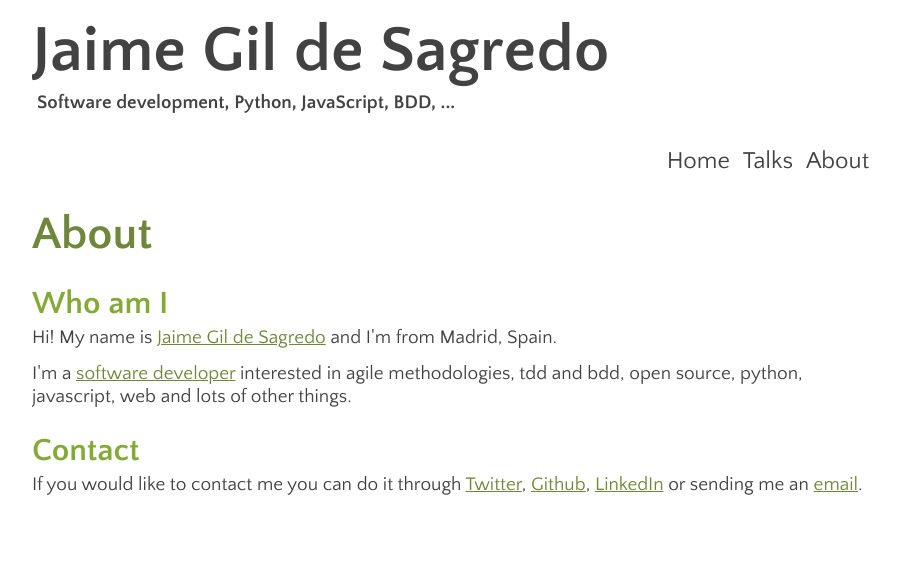
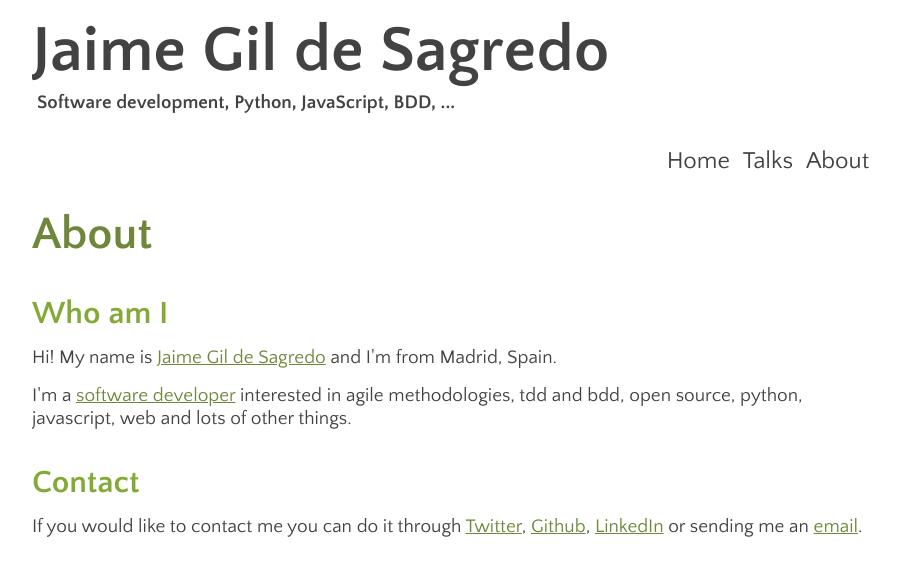
Before and after one commit to jaimegildesagredo/jaimegildesagredo.github.com, a Jekyll site: the page built from about.html, in a window 1280 px wide. Shown: the top 576 px of the page, without its empty margins (38-937 px from the left). Built offline with Jekyll 4.4.1, drawn with Linux system fonts in a browser that asks for light colours.

Commit message:
Fixed some margins

```diff
--- a/assets/css/styles.css
+++ b/assets/css/styles.css
@@ -21,7 +21,7 @@ h2 {
 }
 
 p {
-  margin-bottom: 13px;
+  margin-bottom: 15px;
   line-height: 23px;
 }
 
@@ -47,8 +47,8 @@ a:hover {
 }
 
 article h2 {
-  margin-top: 25px;
-  margin-bottom: 5px;
+  margin-top: 35px;
+  margin-bottom: 15px;
   color: #83AA37;
 }
 
@@ -66,6 +66,10 @@ article h2 {
 
 .metadata a {
   text-decoration: none;
+}
+
+.gist {
+  margin: 10px;
 }
 
 /* Main header */
```
